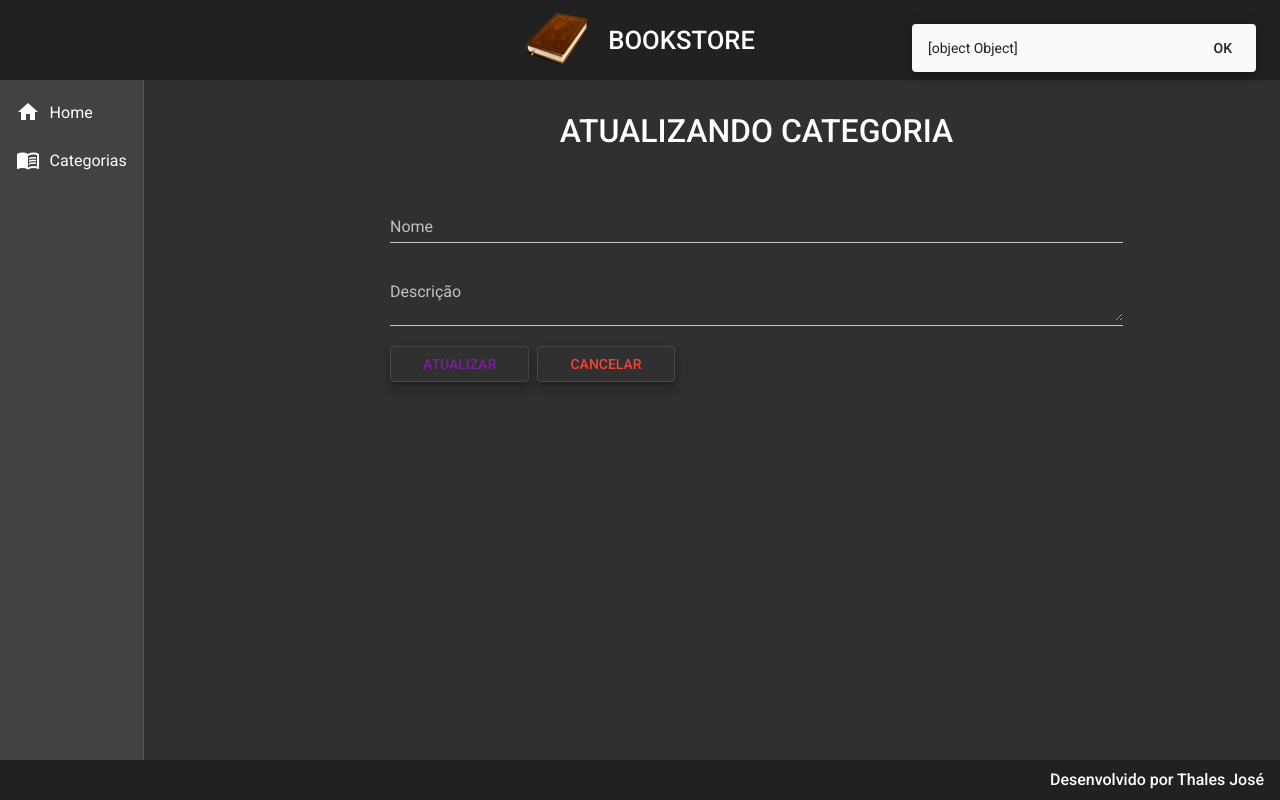
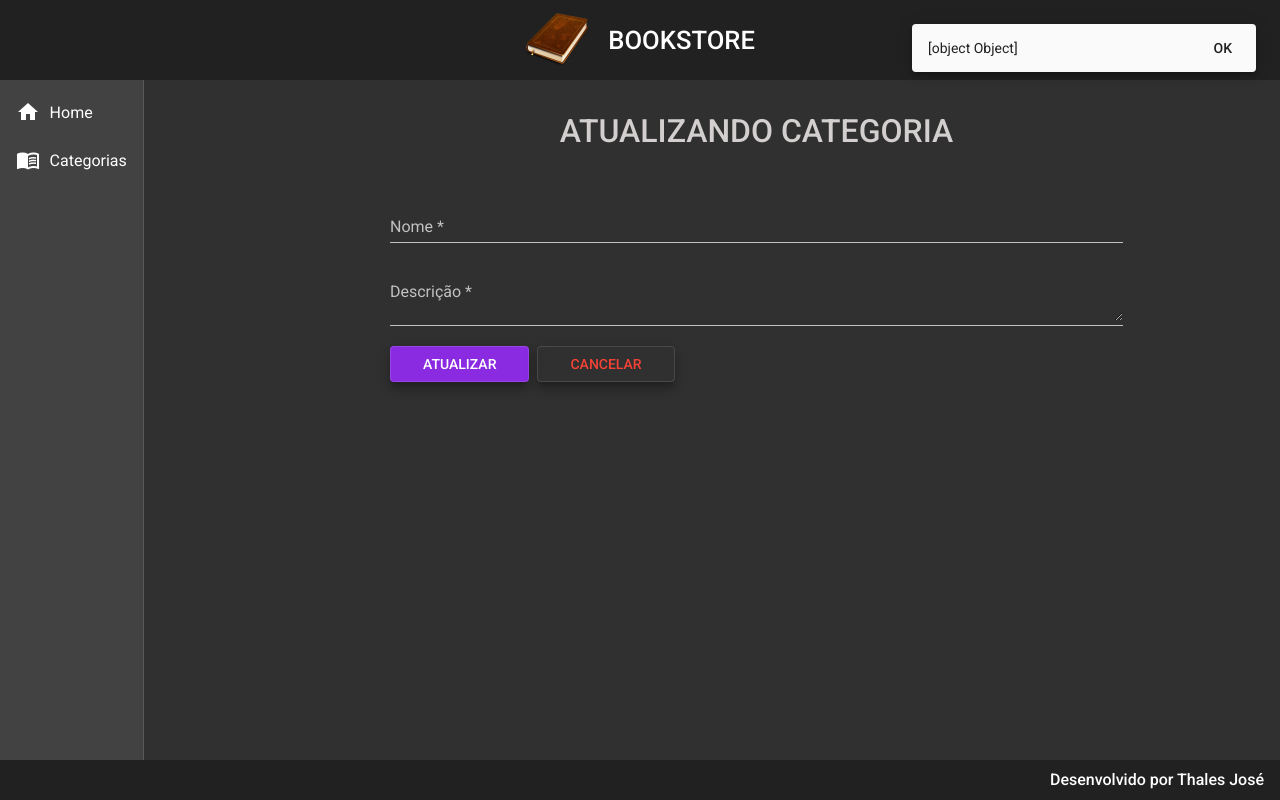
Before and after one commit to ThalesJAB/bookstore-front, an Angular app: page /categorias/update/1 in a window 1280 px wide. Built offline with nearby package versions, Linux system fonts and the light colour scheme; no server answers.

Commit message:
ajustes dos styles em Categoria

```diff
--- a/src/app/components/views/categoria/categoria-create/categoria-create.component.css
+++ b/src/app/components/views/categoria/categoria-create/categoria-create.component.css
@@ -1,13 +1,33 @@
+@import url('https://fonts.googleapis.com/css?family=Roboto');
+
 form{
     text-align: center;
     width: 70%;
     margin: 2rem auto 0;
+    font-family: 'Roboto', sans-serif;
 }
 
 h1{
     font-size: 2rem;
     font-weight: 500;
     margin-bottom: 3rem;
+    color: rgb(212, 207, 207);
+
+
+}
+
+button{
+    margin-right: .5rem;
+    margin-top: .8rem;
+    padding-right: 2rem;
+    padding-left: 2rem;
+    transition: 0.3s;
+
+}
+
+::ng-deep .mat-focused .mat-form-field-label {
+    /*change color of label*/
+    color: white !important;
 }
 
 .form{
@@ -20,8 +40,19 @@ h1{
     text-align: start;
 }
 
-button{
-    margin-right: .5rem;
-    padding-right: 2rem;
-    padding-left: 2rem;
+.nao-pode-selecionar {
+    -moz-user-select: none;
+    -webkit-user-select: none;
+    -ms-user-select: none;
+	user-select: none;
 }
+
+.btnConfirmar:enabled{
+    background-color: blueviolet;
+    color: white;
+}
+
+.btnCancelar:hover{
+    background-color: rgb(223, 37, 37);
+    color: white;
+}
--- a/src/app/components/views/categoria/categoria-create/categoria-create.component.html
+++ b/src/app/components/views/categoria/categoria-create/categoria-create.component.html
@@ -1,19 +1,50 @@
-<form action="">
+<form [formGroup]="formulario" action="">
   <h1>CRIANDO NOVA CATEGORIA</h1>
 
   <mat-form-field class="form">
     <mat-label>Nome</mat-label>
-    <input matInput [(ngModel)]="categoria.nome" type="text" name="nome" placeholder="Ex. Computação"/>
+    <input matInput [(ngModel)]="categoria.nome" formControlName="nome" type="text" name="nome" placeholder="Ex. Computação"/>
+
+    <mat-error class="nao-pode-selecionar" *ngIf="formulario.get('nome')?.invalid">
+
+      <mat-error *ngIf="formulario.get('nome')?.errors?.['required'] && formulario.get('nome')?.touched" >
+        O campo Nome é obrigatorio
+
+      </mat-error>
+
+      <mat-error *ngIf="formulario.get('nome')?.errors?.['minlength']">
+        O campo Nome deve conter entre 3 e 100 caracteres
+
+      </mat-error>
+
+    </mat-error>
+
   </mat-form-field>
 
   <mat-form-field class="form">
     <mat-label>Descrição</mat-label>
-    <textarea matInput [(ngModel)]="categoria.descricao" type="text" name="descricao" placeholder="Ex. Livros de Computação"></textarea>
+    <textarea matInput [(ngModel)]="categoria.descricao" formControlName="descricao" type="text" name="descricao" placeholder="Ex. Livros de Computação"></textarea>
+
+    <mat-error *ngIf="formulario.get('descricao')?.invalid">
+
+      <mat-error class="nao-pode-selecionar" *ngIf="formulario.get('descricao')?.errors?.['required'] && formulario.get('descricao')?.touched" >
+        O campo Descrição é obrigatorio
+
+      </mat-error>
+
+      <mat-error class="nao-pode-selecionar" *ngIf="formulario.get('descricao')?.errors?.['minlength']">
+        O campo Descrição deve conter entre 3 e 200 caracteres
+
+      </mat-error>
+
+    </mat-error>
+
+
   </mat-form-field>
 
 
   <div class="buttons">
-    <button (click)="create()" class="mat-elevation-z8" mat-stroked-button color="primary">CRIAR</button>
-    <button (click)="cancel()" class="mat-elevation-z8" mat-stroked-button color="warn">CANCELAR</button>
+    <button (click)="create()" [disabled]="formulario.invalid" class="mat-elevation-z8 btnConfirmar" mat-stroked-button color="primary">CRIAR</button>
+    <button (click)="cancel()" class="mat-elevation-z8 btnCancelar" mat-stroked-button color="warn">CANCELAR</button>
   </div>
 </form>
--- a/src/app/components/views/categoria/categoria-create/categoria-create.component.ts
+++ b/src/app/components/views/categoria/categoria-create/categoria-create.component.ts
@@ -1,6 +1,6 @@
 import { Component, OnInit } from "@angular/core";
+import { FormBuilder, FormGroup, Validators } from "@angular/forms";
 import { Router } from "@angular/router";
-import { ConnectableObservable } from "rxjs";
 import { Categoria } from "../categoria.model";
 import { CategoriaService } from "../categoria.service";
 
@@ -10,13 +10,22 @@ import { CategoriaService } from "../categoria.service";
   styleUrls: ["./categoria-create.component.css"],
 })
 export class CategoriaCreateComponent implements OnInit {
+
   categoria: Categoria = {
     nome: "",
     descricao: "",
   };
-  constructor(private service: CategoriaService, private router: Router) {}
 
-  ngOnInit(): void {}
+  formulario! : FormGroup;
+
+  constructor(private service: CategoriaService, private router: Router, private formBuilder: FormBuilder) {}
+
+  ngOnInit(): void {
+    this.formulario = this.formBuilder.group({
+      nome: ["", [Validators.minLength(3), Validators.maxLength(100), Validators.required]],
+      descricao: ["", [Validators.minLength(3), Validators.maxLength(200), Validators.required]]
+    });
+  }
 
 
   create(): void {
@@ -27,9 +36,8 @@ export class CategoriaCreateComponent implements OnInit {
       },
 
       error: (err) => {
-        for (let i = 0; i < err.error.erros.length; i++) {
-          this.service.mensagem(err.error.erros[i].message);
-        }
+        this.router.navigate(["categorias"]);
+        this.service.mensagem("Erro ao criar categoria. Tente novamente mais tarde!")
       },
     });
   }
--- a/src/app/components/views/categoria/categoria-delete/categoria-delete.component.css
+++ b/src/app/components/views/categoria/categoria-delete/categoria-delete.component.css
@@ -1,13 +1,24 @@
+@import url('https://fonts.googleapis.com/css?family=Roboto');
 form{
     text-align: center;
     width: 70%;
     margin: 2rem auto 0;
+    font-family: 'Roboto', sans-serif;
 }
 
 h1{
     font-size: 2rem;
     font-weight: 500;
     margin-bottom: 3rem;
+    color: rgb(212, 207, 207);
+
+
+}
+button{
+    margin-right: .5rem;
+    padding-right: 2rem;
+    padding-left: 2rem;
+    transition: 0.3s;
 }
 
 .form{
@@ -20,8 +31,13 @@ h1{
     text-align: start;
 }
 
-button{
-    margin-right: .5rem;
-    padding-right: 2rem;
-    padding-left: 2rem;
+
+.btnConfirmar:enabled{
+    background-color: blueviolet;
+    color: white;
 }
+
+.btnCancelar:hover{
+    background-color: rgb(223, 37, 37);
+    color: white;
+}
--- a/src/app/components/views/categoria/categoria-delete/categoria-delete.component.html
+++ b/src/app/components/views/categoria/categoria-delete/categoria-delete.component.html
@@ -13,7 +13,7 @@
 
 
     <div class="buttons">
-      <button  (click) = "delete()" class="mat-elevation-z8" mat-stroked-button color="primary">DELETAR</button>
-      <button  (click) = "cancel()" class="mat-elevation-z8" mat-stroked-button color="warn">CANCELAR</button>
+      <button  (click) = "delete()" class="mat-elevation-z8 btnConfirmar" mat-stroked-button color="primary">DELETAR</button>
+      <button  (click) = "cancel()" class="mat-elevation-z8 btnCancelar" mat-stroked-button color="warn">CANCELAR</button>
     </div>
   </form>
--- a/src/app/components/views/categoria/categoria-read/categoria-read.component.css
+++ b/src/app/components/views/categoria/categoria-read/categoria-read.component.css
@@ -26,9 +26,17 @@ button{
     color: rgb(206, 173, 24);
 }
 
+.edit:hover{
+    color:white
+}
+
 .livros{
     color: rgb(17, 125, 240);
     margin-left: .3rem;
+}
+
+.livros:hover{
+    color: white;
 }
 
 .delete{
@@ -36,6 +44,10 @@ button{
     margin-left: .5rem;
 }
 
+.delete:hover{
+    color: white;
+}
+
 .mat-header{
     width: 5rem;
 }
--- a/src/app/components/views/categoria/categoria-read/categoria-read.component.html
+++ b/src/app/components/views/categoria/categoria-read/categoria-read.component.html
@@ -1,8 +1,10 @@
 <div class="content">
   <div class="title">
-    <h1>Categoria</h1>
+    <h1>CATEGORIA</h1>
   </div>
-  <button class="mat-elevation-z8" (click)="navegarParaCategoriaCreate()" mat-stroked-button color="primary">NOVA CATEGORIA</button>
+  <button class="mat-elevation-z8" (click)="navegarParaCategoriaCreate()" mat-raised-button color="primary">NOVA CATEGORIA
+  <mat-icon class="material-icons-outlined">add_circle_outline</mat-icon>
+  </button>
   <div class="mat-elevation-z8 content-table">
     <table class="table" mat-table [dataSource]="categorias">
       <!-- ID Column -->
@@ -10,6 +12,7 @@
         <th mat-header-cell *matHeaderCellDef>ID</th>
         <td mat-cell *matCellDef="let row">{{ row.id }}</td>
       </ng-container>
+
 
       <!-- Nome Column -->
       <ng-container matColumnDef="nome">
@@ -26,7 +29,7 @@
       <ng-container matColumnDef="livros">
         <th mat-header-cell *matHeaderCellDef>LIVROS</th>
         <td mat-cell *matCellDef="let row">
-          <a class="livros" routerLink="{{row.id}}/livros">
+          <a class="livros mat-elevation-z8" routerLink="{{row.id}}/livros">
             <i class="material-icons">book</i>
           </a>
         </td>
@@ -36,10 +39,10 @@
       <ng-container matColumnDef="acoes">
         <th class="mat-header" mat-header-cell *matHeaderCellDef>AÇÕES</th>
         <td mat-cell *matCellDef="let row">
-          <a class="edit" routerLink="update/{{row.id}}">
+          <a class="edit mat-elevation-z8" routerLink="update/{{row.id}}">
             <i class="material-icons">edit</i>
           </a>
-          <a class="delete" routerLink="delete/{{row.id}}">
+          <a class="delete mat-elevation-z8" routerLink="delete/{{row.id}}">
             <i class="material-icons">delete</i>
           </a>
         </td>
--- a/src/app/components/views/categoria/categoria-read/categoria-read.component.ts
+++ b/src/app/components/views/categoria/categoria-read/categoria-read.component.ts
@@ -17,6 +17,7 @@ export class CategoriaReadComponent implements OnInit {
 
   ngOnInit(): void {
     this.findAll();
+
   }
 
   findAll(){
--- a/src/app/components/views/categoria/categoria-update/categoria-update.component.css
+++ b/src/app/components/views/categoria/categoria-update/categoria-update.component.css
@@ -1,13 +1,28 @@
+@import url('https://fonts.googleapis.com/css?family=Roboto');
 form{
     text-align: center;
     width: 70%;
     margin: 2rem auto 0;
+    font-family: 'Roboto', sans-serif;
 }
 
 h1{
     font-size: 2rem;
     font-weight: 500;
     margin-bottom: 3rem;
+    color: rgb(212, 207, 207);
+}
+
+button{
+    margin-right: .5rem;
+    padding-right: 2rem;
+    padding-left: 2rem;
+    transition: 0.3s;
+}
+
+::ng-deep .mat-focused .mat-form-field-label {
+    /*change color of label*/
+    color: white !important;
 }
 
 .form{
@@ -20,8 +35,13 @@ h1{
     text-align: start;
 }
 
-button{
-    margin-right: .5rem;
-    padding-right: 2rem;
-    padding-left: 2rem;
+
+.btnConfirmar:enabled{
+    background-color: blueviolet;
+    color: white;
 }
+
+.btnCancelar:hover{
+    background-color: rgb(223, 37, 37);
+    color: white;
+}
--- a/src/app/components/views/categoria/categoria-update/categoria-update.component.html
+++ b/src/app/components/views/categoria/categoria-update/categoria-update.component.html
@@ -1,19 +1,47 @@
-<form action="">
+<form [formGroup]="formulario" action="">
     <h1>ATUALIZANDO CATEGORIA</h1>
 
     <mat-form-field class="form">
       <mat-label>Nome</mat-label>
-      <input matInput [(ngModel)]="categoria.nome" type="text" name="nome" placeholder="Ex. Computação"/>
+      <input matInput [(ngModel)]="categoria.nome" type="text" name="nome" formControlName = "nome" placeholder="Ex. Computação"/>
+
+      <mat-error class="nao-pode-selecionar" *ngIf="formulario.get('nome')?.invalid">
+
+        <mat-error *ngIf="formulario.get('nome')?.errors?.['required'] && formulario.get('nome')?.touched" >
+          O campo Nome é obrigatorio
+
+        </mat-error>
+
+        <mat-error *ngIf="formulario.get('nome')?.errors?.['minlength']">
+          O campo Nome deve conter entre 3 e 100 caracteres
+
+        </mat-error>
+
+      </mat-error>
     </mat-form-field>
 
     <mat-form-field class="form">
       <mat-label>Descrição</mat-label>
-      <textarea matInput [(ngModel)]="categoria.descricao" type="text" name="descricao" placeholder="Ex. Livros de Computação"></textarea>
+      <textarea matInput [(ngModel)]="categoria.descricao" type="text" name="descricao" formControlName = "descricao" placeholder="Ex. Livros de Computação"></textarea>
+
+      <mat-error *ngIf="formulario.get('descricao')?.invalid">
+
+        <mat-error class="nao-pode-selecionar" *ngIf="formulario.get('descricao')?.errors?.['required'] && formulario.get('descricao')?.touched" >
+          O campo Descrição é obrigatorio
+
+        </mat-error>
+
+        <mat-error class="nao-pode-selecionar" *ngIf="formulario.get('descricao')?.errors?.['minlength']">
+          O campo Descrição deve conter entre 3 e 200 caracteres
+
+        </mat-error>
+
+      </mat-error>
     </mat-form-field>
 
 
     <div class="buttons">
-      <button (click)="update()" class="mat-elevation-z8" mat-stroked-button color="primary">ATUALIZAR</button>
-      <button (click)="cancel()" class="mat-elevation-z8" mat-stroked-button color="warn">CANCELAR</button>
+      <button (click)="update()" class="mat-elevation-z8 btnConfirmar" mat-stroked-button color="primary">ATUALIZAR</button>
+      <button (click)="cancel()" class="mat-elevation-z8 btnCancelar" mat-stroked-button color="warn">CANCELAR</button>
     </div>
   </form>
--- a/src/app/components/views/categoria/categoria-update/categoria-update.component.ts
+++ b/src/app/components/views/categoria/categoria-update/categoria-update.component.ts
@@ -1,4 +1,5 @@
 import { Component, OnInit } from "@angular/core";
+import { FormBuilder, FormGroup, Validators } from "@angular/forms";
 import { ActivatedRoute, Router } from "@angular/router";
 import { Categoria } from "../categoria.model";
 import { CategoriaService } from "../categoria.service";
@@ -14,15 +15,24 @@ export class CategoriaUpdateComponent implements OnInit {
     nome: "",
     descricao: "",
   };
+
+  formulario! : FormGroup;
   constructor(
     private service: CategoriaService,
     private route: ActivatedRoute,
-    private router: Router
+    private router: Router,
+    private formBuilder: FormBuilder
   ) {}
 
   ngOnInit(): void {
     this.categoria.id = this.route.snapshot.paramMap.get("id")!;
     this.findById();
+
+    this.formulario = this.formBuilder.group({
+        nome: ["", [Validators.minLength(3), Validators.maxLength(100), Validators.required]],
+        descricao: ["", [Validators.minLength(3), Validators.maxLength(200), Validators.required]]
+      });
+
   }
 
   findById(): void {
@@ -45,12 +55,7 @@ export class CategoriaUpdateComponent implements OnInit {
       },
 
       error: (err) => {
-        /*
-        for (let i = 0; i < err.error.erros.length; i++) {
-          this.service.mensagem(err.error.erros[i].message);
-        }
-        */
-       this.service.mensagem("Validar se todos os campos estão preenchidos corretamente!")
+       this.service.mensagem("Erro ao atualizar categoria. Tente novamente mais tarde!")
       },
     });
   }
--- a/src/app/components/views/home/home.component.ts
+++ b/src/app/components/views/home/home.component.ts
@@ -1,4 +1,5 @@
 import { Component, OnInit } from '@angular/core';
+import {Title} from '@angular/platform-browser'
 
 @Component({
   selector: 'app-home',
@@ -7,9 +8,10 @@ import { Component, OnInit } from '@angular/core';
 })
 export class HomeComponent implements OnInit {
 
-  constructor() { }
+  constructor(private title: Title) { }
 
   ngOnInit(): void {
+    this.title.setTitle("Bookstore - Acervo");
   }
 
 }
```
